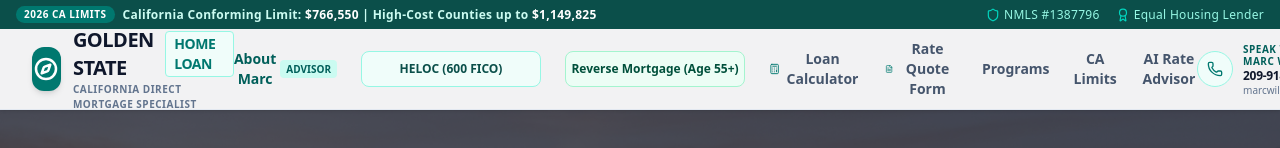
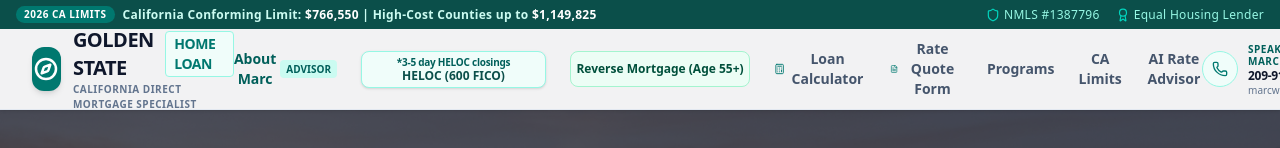
Before and after one commit to marcwill-cell/mortgagewebsite, a React (Vite) app: page / in a window 1280 px wide. Shown: the top 148 px of the page. Built offline with nearby package versions, Linux system fonts and the light colour scheme.

Commit message:
feat(header): add 3-5 day closing detail to HELOC button
Update HELOC navigation buttons to include a value-proposition sub-label highlighting the 3-5 day closing speed for improved conversion.

```diff
--- a/src/components/Header.tsx
+++ b/src/components/Header.tsx
@@ -59,9 +59,10 @@
           </button>
           <button
             onClick={() => handleNavClick('heloc')}
-            className="hover:text-teal-700 transition-colors h-9 px-3 min-w-[180px] flex items-center justify-center gap-1 font-bold text-xs text-teal-900 bg-teal-50 rounded-lg border border-teal-200 whitespace-nowrap"
+            className="hover:bg-teal-100 transition-all py-1 px-3 min-w-[185px] flex flex-col items-center justify-center bg-teal-50 rounded-lg border border-teal-200 whitespace-nowrap shadow-sm"
           >
-            <span>HELOC (600 FICO)</span>
+            <span className="text-[10px] font-extrabold text-teal-800 tracking-tight leading-tight">*3-5 day HELOC closings</span>
+            <span className="font-bold text-xs text-teal-900 leading-tight">HELOC (600 FICO)</span>
           </button>
           <button
             onClick={() => handleNavClick('reverse-mortgage')}
@@ -162,8 +163,11 @@
             onClick={() => handleNavClick('heloc')}
             className="w-full text-left px-4 py-3 rounded-lg bg-teal-900 text-white font-extrabold flex items-center justify-between"
           >
-            <span>HELOC & 2nd Mortgages (Down to 600 FICO)</span>
-            <ChevronRight className="w-4 h-4 text-teal-300" />
+            <div className="flex flex-col">
+              <span className="text-[11px] text-teal-300 font-extrabold tracking-tight">*3-5 day HELOC closings</span>
+              <span className="text-sm">HELOC & 2nd Mortgages (Down to 600 FICO)</span>
+            </div>
+            <ChevronRight className="w-4 h-4 text-teal-300 shrink-0" />
           </button>
 
           <button
```
